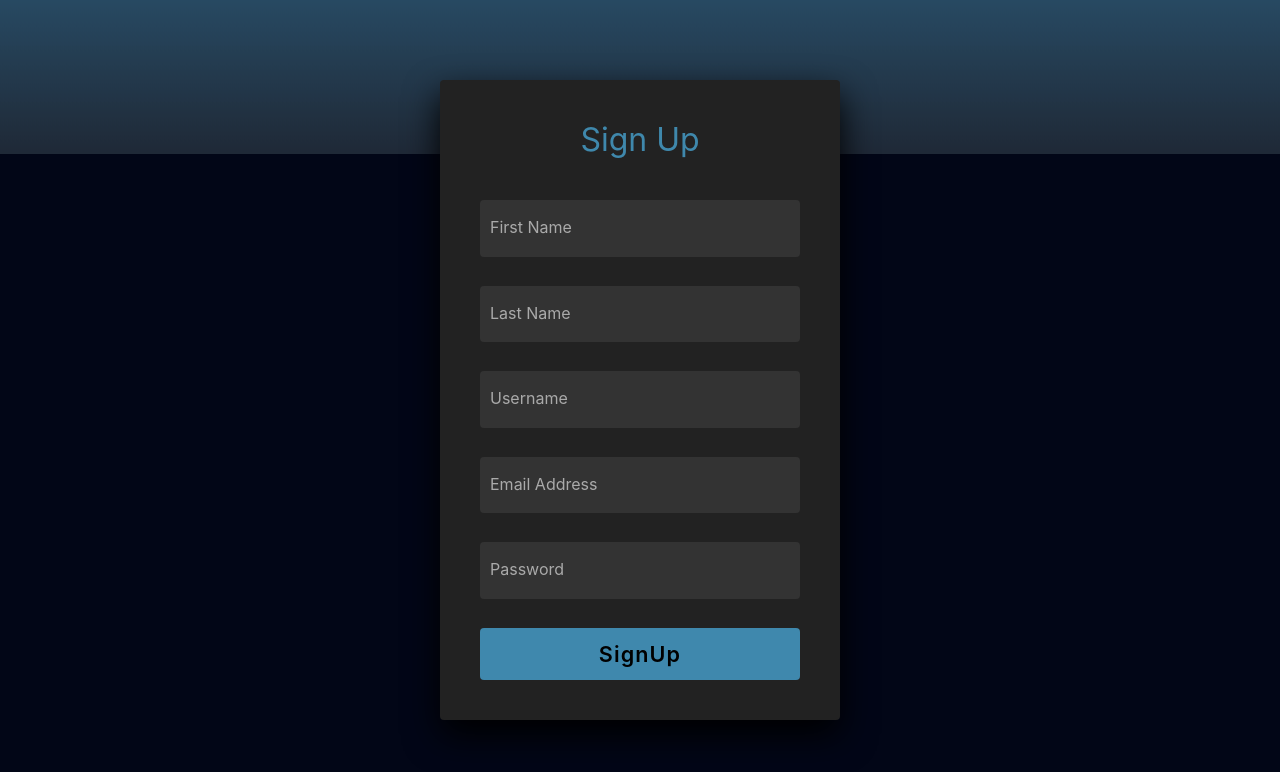
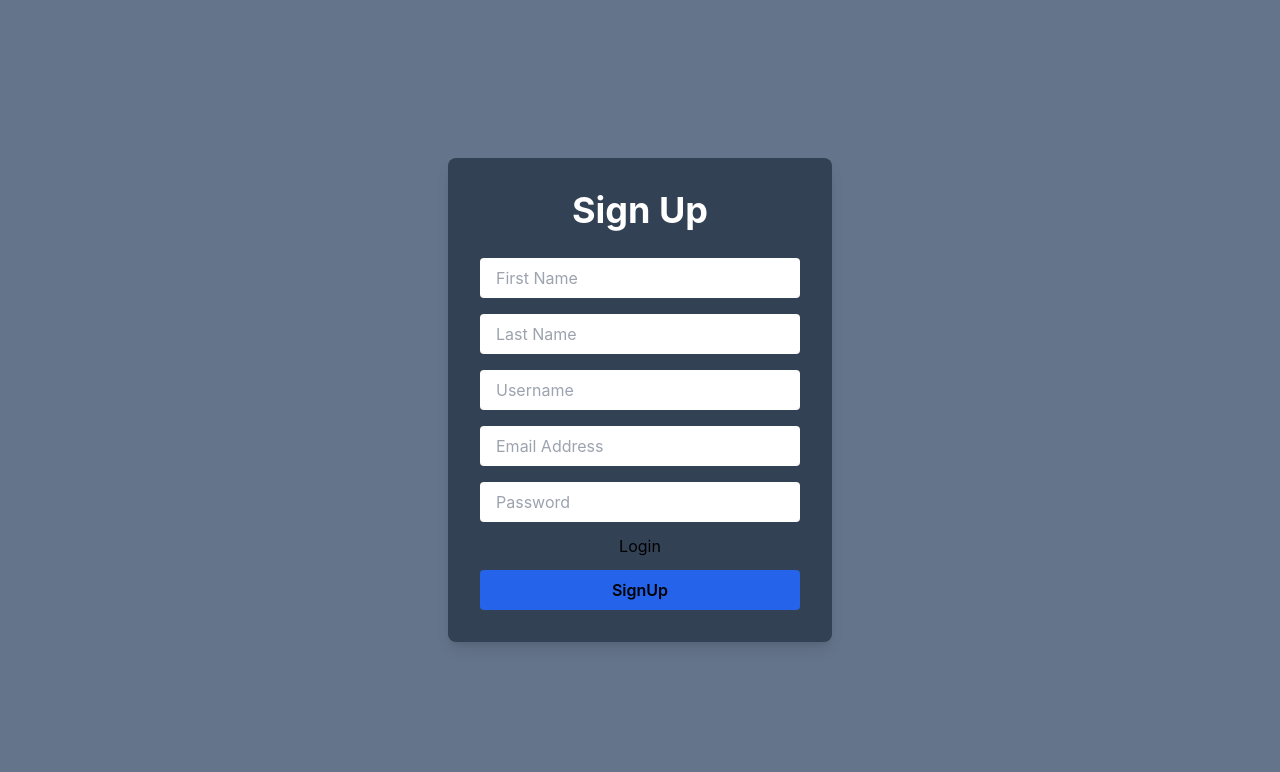
Before and after one commit to EmoWell/front_end, a React (Create React App) app in the folder frontend/: page /signup in a window 1280 px wide. Shown: the top 772 px of the page. Built offline with nearby package versions, Linux system fonts and the light colour scheme.

Commit message:
logout working...need signup token in login api

```diff
--- a/frontend/src/Components/ChatbotDashboardComponents/ChatbotMain.js
+++ b/frontend/src/Components/ChatbotDashboardComponents/ChatbotMain.js
@@ -15,7 +15,6 @@ export default function Chatbot() {
         const response = await axios.get("http://127.0.0.1:8000/phq/api/questions/");
         setQuestions(response.data);
         setLoading(false);
-        // Initiate conversation with a greeting message
         setMessages([{ text: "Hey, how are you today?", sender: "bot" }]);
       } catch (error) {
         console.error("Error fetching questions:", error);
@@ -39,7 +38,6 @@ export default function Chatbot() {
     if (inputValue.trim() === "") return;
 
     if (currentQuestionIndex === 0) {
-      // User response to the initial question
       setMessages((prevMessages) => [
         ...prevMessages,
         { text: inputValue, sender: "user" },
@@ -51,11 +49,11 @@ export default function Chatbot() {
       ]);
 
       const currentQuestionId = questions[currentQuestionIndex].id;
-      const authToken = localStorage.getItem('authToken');
+      const userId = localStorage.getItem('userId'); // Retrieve user_id from local storage
       const userResponse = {
         question_id: currentQuestionId,
         response_text: inputValue,
-        user: authToken
+        user: userId
       };
 
       axios.post("http://127.0.0.1:8000/phq/api/responses/", userResponse)
--- a/frontend/src/Components/ChatbotDashboardComponents/TopNavbar.js
+++ b/frontend/src/Components/ChatbotDashboardComponents/TopNavbar.js
@@ -1,10 +1,27 @@
 import React, { useState } from "react";
+import { useNavigate } from "react-router-dom";
+import axios from "axios";
 
 export default function TopNavbar() {
   const [isDropdownOpen, setIsDropdownOpen] = useState(false);
+  const navigate = useNavigate();
 
   const handleToggleDropdown = () => {
     setIsDropdownOpen(!isDropdownOpen);
+  };
+
+  const handleLogout = async () => {
+    try {
+      const signupToken = localStorage.getItem('signupToken');
+      const headers = {
+        Authorization: `Token ${signupToken}`
+      };
+      await axios.post("http://127.0.0.1:8000/chat_auth/api/logout/", null, { headers });
+      localStorage.removeItem('signupToken');
+      navigate("/login");
+    } catch (error) {
+      console.error("Logout failed:", error)
+    }
   };
 
   return (
@@ -34,7 +51,7 @@ export default function TopNavbar() {
                 xmlns="http://www.w3.org/2000/svg"
                 viewBox="0 0 20 20"
                 fill="currentColor"
-                className="[&>svg]:w-5"
+                className="[&gt;svg]:w-5"
               >
                 <path
                   fillRule="evenodd"
@@ -51,7 +68,6 @@ export default function TopNavbar() {
             aria-labelledby="navbarDropdownMenuLink"
             data-twe-dropdown-menu-ref
           >
-            {/* Adjusted width to 48 (can adjust as needed) */}
             <li>
               <a
                 href="#"
@@ -73,6 +89,7 @@ export default function TopNavbar() {
             <li>
               <a
                 href="#"
+                onClick={handleLogout} // Call handleLogout on click
                 className="block w-full whitespace-nowrap bg-transparent px-4 py-2 text-sm font-normal text-neutral-700 hover:bg-zinc-200/60 focus:bg-zinc-200/60 focus:outline-none active:bg-zinc-200/60 active:no-underline dark:bg-surface-dark dark:text-white dark:hover:bg-neutral-800/25 dark:focus:bg-neutral-800/25 dark:active:bg-neutral-800/25"
                 data-twe-dropdown-item-ref
               >
--- a/frontend/src/Components/LoginPageComponents/LoginPage.js
+++ b/frontend/src/Components/LoginPageComponents/LoginPage.js
@@ -1,10 +1,8 @@
 import React, { useState, createContext, useContext } from "react";
 import axios from "axios";
 import { useNavigate } from "react-router-dom";
-import "./LoginPage.css";
 
-// Create a context to hold the authentication token
-const AuthTokenContext = createContext();
+const AuthContext = createContext();
 
 export default function LoginPage() {
   const [formData, setFormData] = useState({
@@ -13,6 +11,7 @@ export default function LoginPage() {
   });
   const [error, setError] = useState(null);
   const [authToken, setAuthToken] = useState(null);
+  const [userId, setUserId] = useState(null);
   const navigate = useNavigate();
 
   const handleChange = (e) => {
@@ -23,12 +22,12 @@ export default function LoginPage() {
     }));
   };
 
-  const handleLoginSuccess = (token) => {
-    // Store the authentication token in state
-    setAuthToken(token);
-    console.log("auth :",token);
-    localStorage.setItem('authToken', token);
-    // Navigate to the chatbot dashboard page
+  const handleLoginSuccess = (data) => {
+    const { auth_token, user_id } = data;
+    setAuthToken(auth_token);
+    setUserId(user_id);
+    localStorage.setItem("authToken", auth_token);
+    localStorage.setItem("userId", user_id);
     navigate("/chatbot-dashboard");
   };
 
@@ -40,8 +39,7 @@ export default function LoginPage() {
         formData
       );
       console.log("Login successful:", response.data);
-      const { token } = response.data;
-      handleLoginSuccess(token); // Pass the authentication token to handleLoginSuccess
+      handleLoginSuccess(response.data);
     } catch (error) {
       console.error("Login failed:", error);
       setError("Invalid username or password");
@@ -49,46 +47,50 @@ export default function LoginPage() {
   };
 
   return (
-    <AuthTokenContext.Provider value={authToken}>
-      <section>
-        <div className="signin">
-          <div className="content">
-            <h2>Sign In</h2>
-            <div className="form">
-              {error && <div className="error">{error}</div>}
-              <form onSubmit={handleSubmit}>
-                <div className="inputBox">
+    <AuthContext.Provider value={{ authToken, userId }}>
+      <section className="bg-slate-500 h-screen flex justify-center items-center">
+        <div className="bg-slate-700 p-8 rounded-lg shadow-lg w-full max-w-sm">
+          <h2 className="text-4xl text-white mb-4"><b>Sign In</b></h2>
+          <div className="space-y-4">
+            {error && <div className="text-red-500">{error}</div>}
+            <form onSubmit={handleSubmit} className="space-y-4">
+              <div className="flex flex-col">
                 <input
                   type="text"
                   name="username"
                   value={formData.username}
                   onChange={handleChange}
+                  placeholder="Username"
+                  className="border border-gray-300 px-3 py-2 rounded-md shadow-lg"
                   required
                 />
-                  <i>Username</i>
               </div>
-                <div className="inputBox">
+              <div className="flex flex-col">
                 <input
                   type="password"
                   name="password"
                   value={formData.password}
                   onChange={handleChange}
+                  placeholder="Password"
+                  className="border border-gray-300 px-3 py-2 rounded-md shadow-lg"
                   required
                 />
-                  <i>Password</i>
               </div>
-                <div className="links">
-                  <a href="#">Forgot Password</a>
-                  <a href="/signup">Signup</a>
+              <div className="flex justify-between items-center">
+                <p className="text-white">New User???</p>
+                <a href="/signup" className="text-blue-500">Signup</a>
               </div>
-                <div className="inputBox">
-                  <input type="submit" value="Login" />
+              <div className="flex flex-col">
+                <input
+                  type="submit"
+                  value="Login"
+                  className="bg-blue-500 text-white px-4 py-2 rounded-md cursor-pointer"
+                />
               </div>
             </form>
           </div>
         </div>
-        </div>
       </section>
-    </AuthTokenContext.Provider>
+    </AuthContext.Provider>
   );
 }
--- a/frontend/src/Components/SignupPageComponents/SignupPage.js
+++ b/frontend/src/Components/SignupPageComponents/SignupPage.js
@@ -29,20 +29,26 @@ export default function SignupPage() {
         formData
       );
       console.log("Signup successful:", response.data);
+
+      // Extract the token from the response
+      const { token } = response.data;
+
+      // Store the token in local storage
+      localStorage.setItem("signupToken", token);
+
+      // Navigate to the login page
       navigate("/login");
-
     } catch (error) {
       console.error("Signup failed:", error);
-      alert("Problem signing in...user already exists")
+      alert("Problem signing in...user already exists");
     }
   };
 
   return (
-    <section className="flex justify-center items-center min-h-screen">
-      {/* Your signup form */}
-      <form onSubmit={handleSubmit} className="signin">
-        <div className="content">
-          <h2 className="text-4xl text-blue-500">Sign Up</h2>
+    <section className="bg-slate-500 h-screen flex justify-center items-center">
+      <form onSubmit={handleSubmit} className="bg-slate-700 p-8 rounded-lg shadow-lg w-full max-w-sm">
+        <div className="space-y-4">
+          <h2 className="text-4xl text-white mb-4"><b>Sign Up</b></h2>
           <div className="form space-y-1">
             <div className="inputBox relative">
               <input
@@ -51,11 +57,9 @@ export default function SignupPage() {
                 value={formData.first_name}
                 onChange={handleChange}
                 required
-                className="w-full bg-gray-700 border-none outline-none px-4 py-2 rounded text-white"
+                placeholder="First Name"
+                className="w-full my-3 border-gray-400 outline-none px-4 py-2 rounded  text-black"
               />
-              <i className="absolute left-0 top-0 px-4 py-3 text-gray-500 transition duration-500">
-                First Name
-              </i>
             </div>
             <div className="inputBox relative">
               <input
@@ -64,13 +68,10 @@ export default function SignupPage() {
                 value={formData.last_name}
                 onChange={handleChange}
                 required
-                className="w-full bg-gray-700 border-none outline-none px-4 py-2 rounded text-white"
+                placeholder="Last Name"
+                className="w-full mb-3  border-gray-400 outline-none px-4 py-2 rounded  text-black"
               />
-              <i className="absolute left-0 top-0 px-4 py-3 text-gray-500 transition duration-500">
-                Last Name
-              </i>
             </div>
-
             <div className="inputBox relative">
               <input
                 type="text"
@@ -78,13 +79,10 @@ export default function SignupPage() {
                 value={formData.username}
                 onChange={handleChange}
                 required
-                className="w-full bg-gray-700 border-none outline-none px-4 py-2 rounded text-white"
+                placeholder="Username"
+                className="w-full mb-3 border-gray-400 outline-none px-4 py-2 rounded  text-black"
               />
-              <i className="absolute left-0 top-0 px-4 py-3 text-gray-500 transition duration-500">
-                Username
-              </i>
             </div>
-
             <div className="inputBox relative">
               <input
                 type="email"
@@ -92,13 +90,10 @@ export default function SignupPage() {
                 value={formData.email}
                 onChange={handleChange}
                 required
-                className="w-full bg-gray-700 border-none outline-none px-4 py-2 rounded text-white"
+                placeholder="Email Address"
+                className="w-full mb-3 border-gray-400 outline-none px-4 py-2 rounded  text-black"
               />
-              <i className="absolute left-0 top-0 px-4 py-3 text-gray-500 transition duration-500">
-                Email Address
-              </i>
             </div>
-
             <div className="inputBox relative">
               <input
                 type="password"
@@ -106,17 +101,16 @@ export default function SignupPage() {
                 value={formData.password}
                 onChange={handleChange}
                 required
-                className="w-full bg-gray-700 border-none outline-none px-4 py-2 rounded text-white"
+                placeholder="Password"
+                className="w-full mb-3 border-gray-400 outline-none px-4 py-2 rounded text-black"
               />
-              <i className="absolute left-0 top-0 px-4 py-3 text-gray-500 transition duration-500">
-                Password
-              </i>
             </div>
+            <a href="/login">Login</a>
             <div className="inputBox">
               <input
                 type="submit"
                 value="SignUp"
-                className="px-4 py-2 bg-blue-500 text-black font-semibold rounded cursor-pointer transition duration-300 hover:bg-blue-700"
+                className="w-full mt-2 px-4 py-2 bg-blue-600 text-black font-semibold rounded cursor-pointer transition duration-300 hover:bg-blue-700"
               />
             </div>
           </div>
```
Lines whose indentation alone changed are shown as unchanged.
